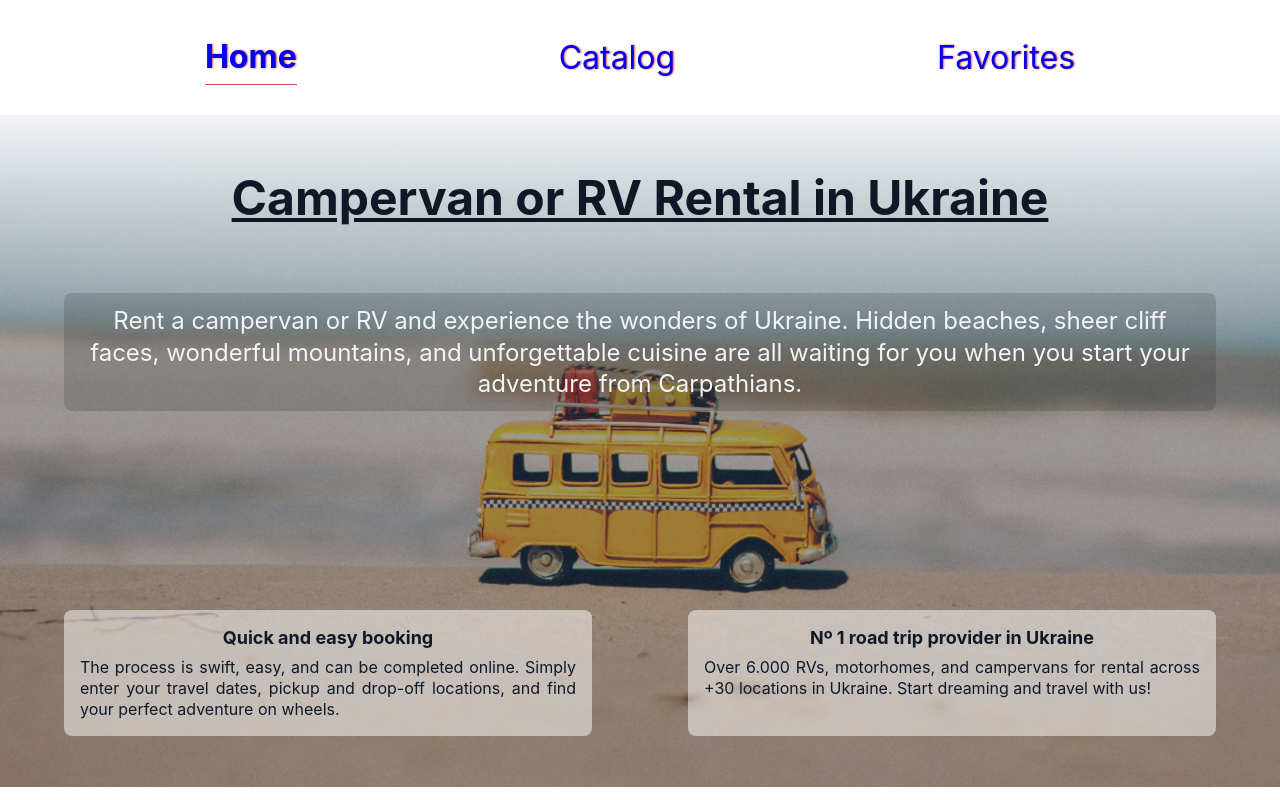
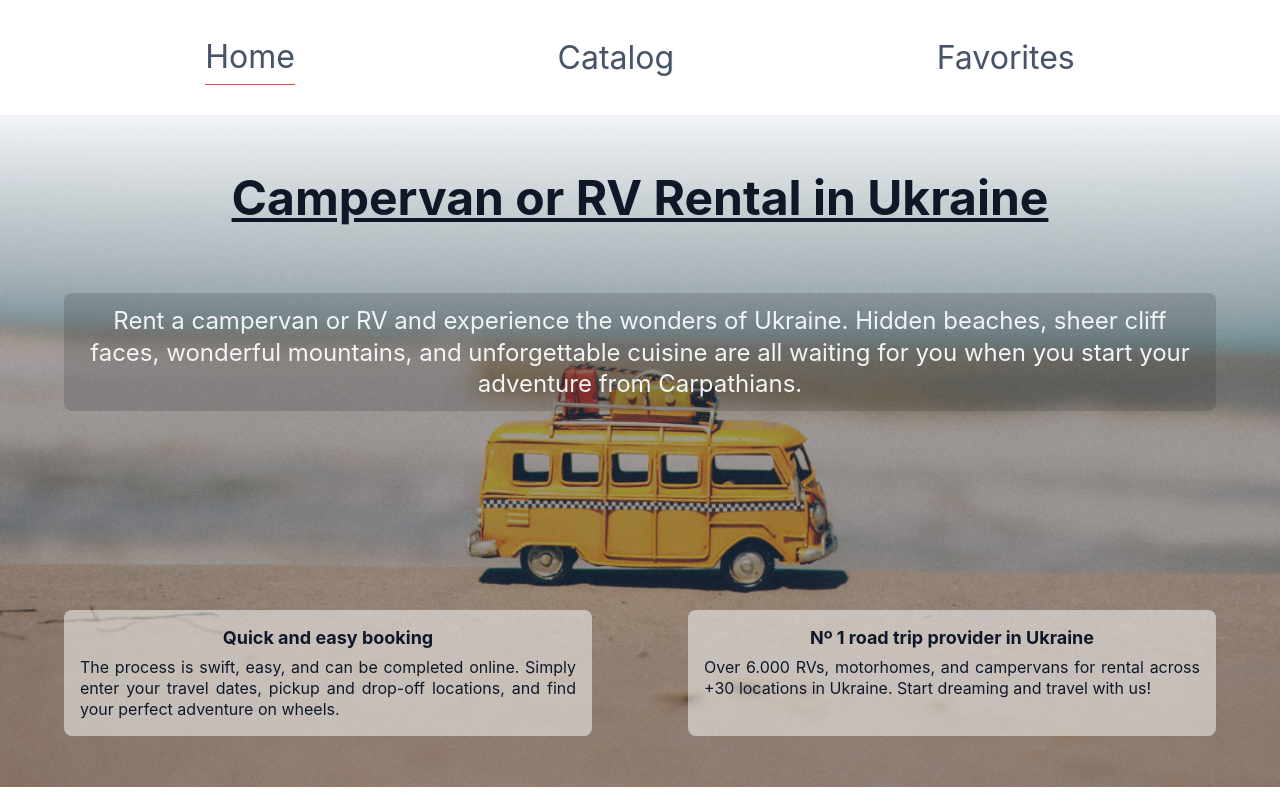
Before and after one commit to Liubko89/Campers-React-Redux-, a React (Vite) app: page / in a window 1280 px wide. Built offline with nearby package versions, Linux system fonts and the light colour scheme; no server answers.

Commit message:
navigation chenged styles

```diff
--- a/src/components/Navigation/Navigation.module.css
+++ b/src/components/Navigation/Navigation.module.css
@@ -13,15 +13,15 @@
 }
 
 .link {
+  color: var(--secondary-text);
   text-decoration: none;
   font-size: 32px;
   line-height: 1.7;
   max-width: max-content;
   text-align: center;
-  text-shadow: 1px 0 2px var(--primary);
+  text-shadow: 1px 0 2px var(--light);
 }
 
 .active {
-  font-weight: bold;
   border-bottom: 1px solid var(--primary);
 }
```
